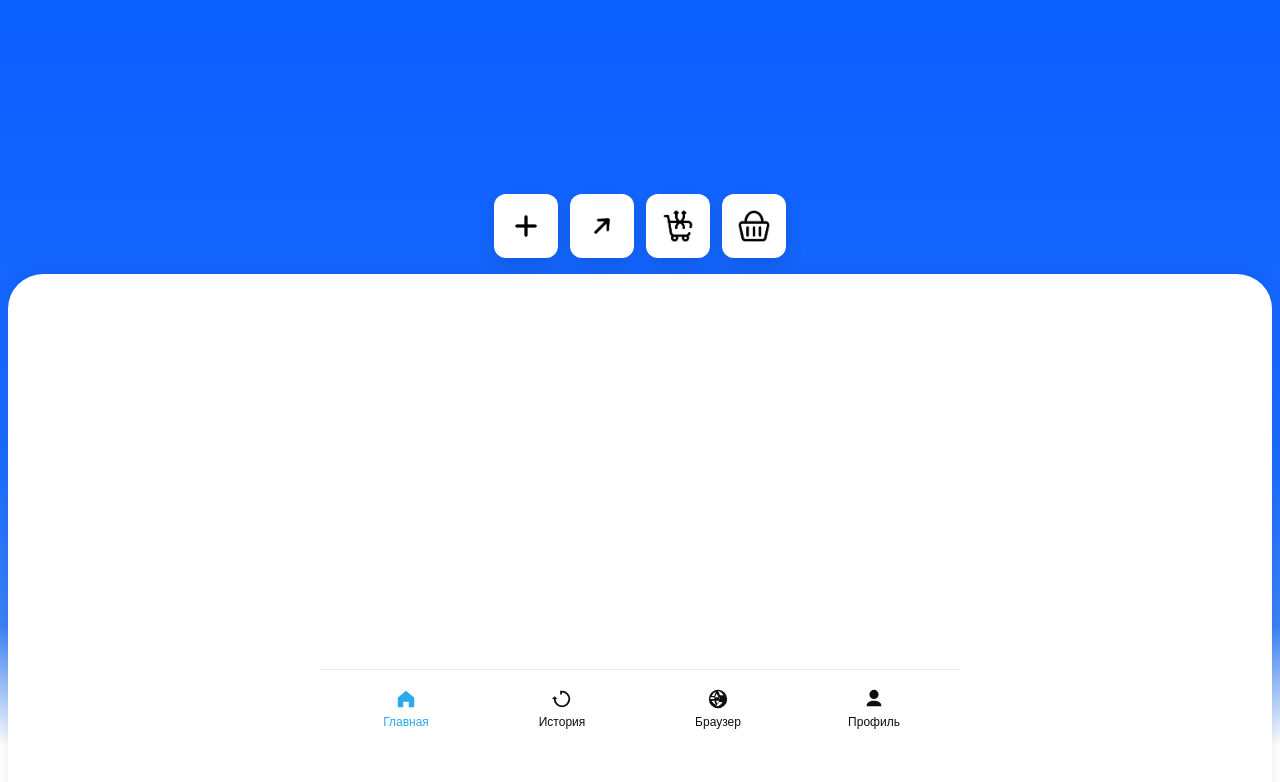
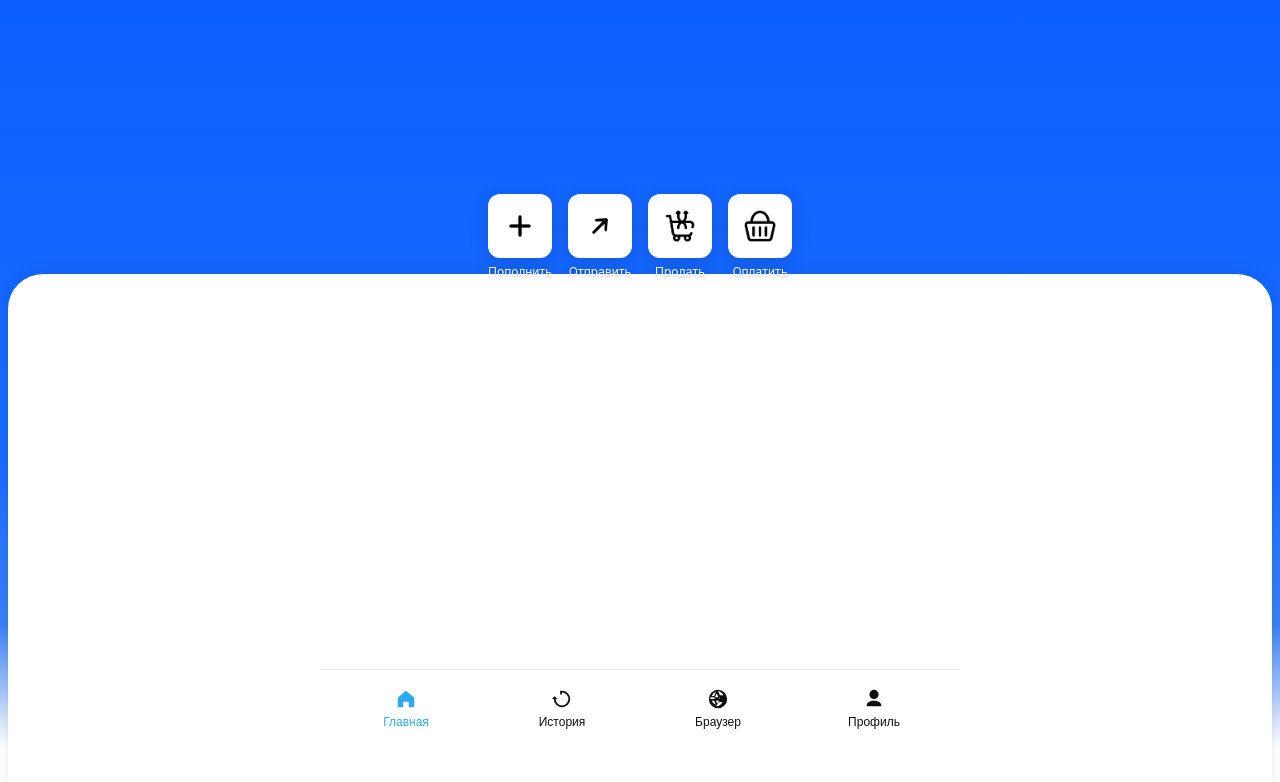
Before and after one commit to victorfomich/wallet_test2, a plain HTML site: page index.html in a window 1280 px wide. Shown: the part 54-836 px from the top of the page. Drawn offline with Linux system fonts and the light colour scheme.

Commit message:
feat(ui): add labels under CTA buttons (Пополнить, Отправить, Продать, Оплатить)

```diff
--- a/index.html
+++ b/index.html
@@ -26,18 +26,30 @@
         </div>
       </div>
       <div class="cta-wrap">
+        <div class="cta-item">
           <button id="plusBtn" class="qr-btn" aria-label="Добавить">
             <img src="plus-icon.png" alt="Plus" class="qr-img" width="28" height="28" />
           </button>
+          <div class="cta-label">Пополнить</div>
+        </div>
+        <div class="cta-item">
           <button id="qrBtn" class="qr-btn" aria-label="Открыть стрелку">
             <img src="arrow-icon.png" alt="Arrow" class="qr-img" width="28" height="28" />
           </button>
+          <div class="cta-label">Отправить</div>
+        </div>
+        <div class="cta-item">
           <button id="sellBtn" class="qr-btn" aria-label="Продажа">
             <img src="sell-icon.png" alt="Sell" class="qr-img" width="28" height="28" />
           </button>
+          <div class="cta-label">Продать</div>
+        </div>
+        <div class="cta-item">
           <button id="basketBtn" class="qr-btn" aria-label="Корзина">
             <img src="basket-icon.png" alt="Basket" class="qr-img" width="28" height="28" />
           </button>
+          <div class="cta-label">Оплатить</div>
+        </div>
       </div>
     </header>
     <main id="views" class="sheet">
--- a/styles.css
+++ b/styles.css
@@ -43,7 +43,9 @@ body {
 }
 
 .userbar { display: flex; align-items: center; gap: 10px; margin-bottom: 12px; position: relative; z-index: 3; }
-.cta-wrap { position: absolute; z-index: 3; left: 50%; transform: translateX(-50%); top: calc(35vh - 32px); display: grid; grid-auto-flow: column; gap: 12px; }
+.cta-wrap { position: absolute; z-index: 3; left: 50%; transform: translateX(-50%); top: calc(35vh - 32px); display: grid; grid-auto-flow: column; gap: 16px; }
+.cta-item { display: grid; justify-items: center; gap: 6px; }
+.cta-label { font-size: 12px; color: #ffffff; text-shadow: 0 1px 2px rgba(0,0,0,0.25); }
 .qr-btn {
   appearance: none;
   border: none;
```
Lines whose indentation alone changed are shown as unchanged.
